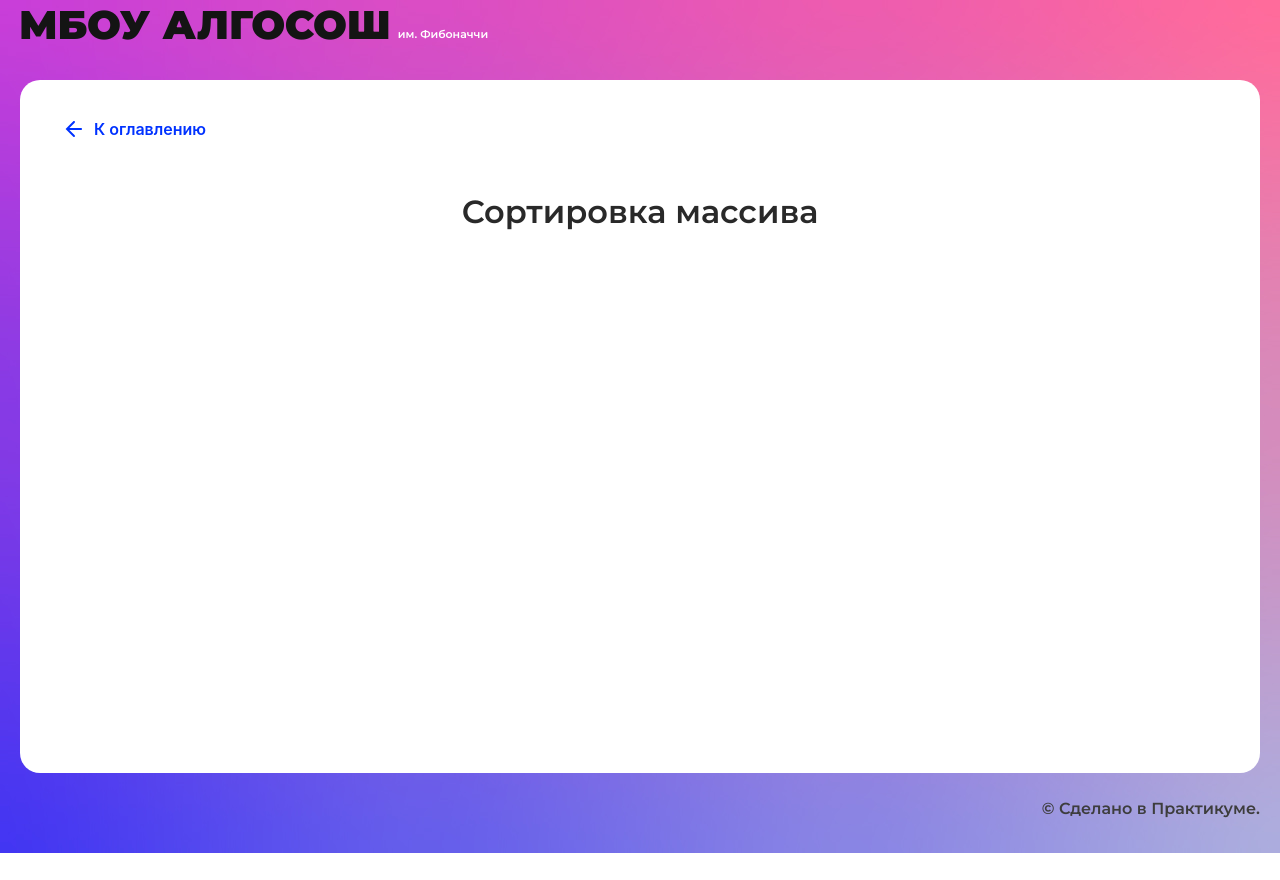
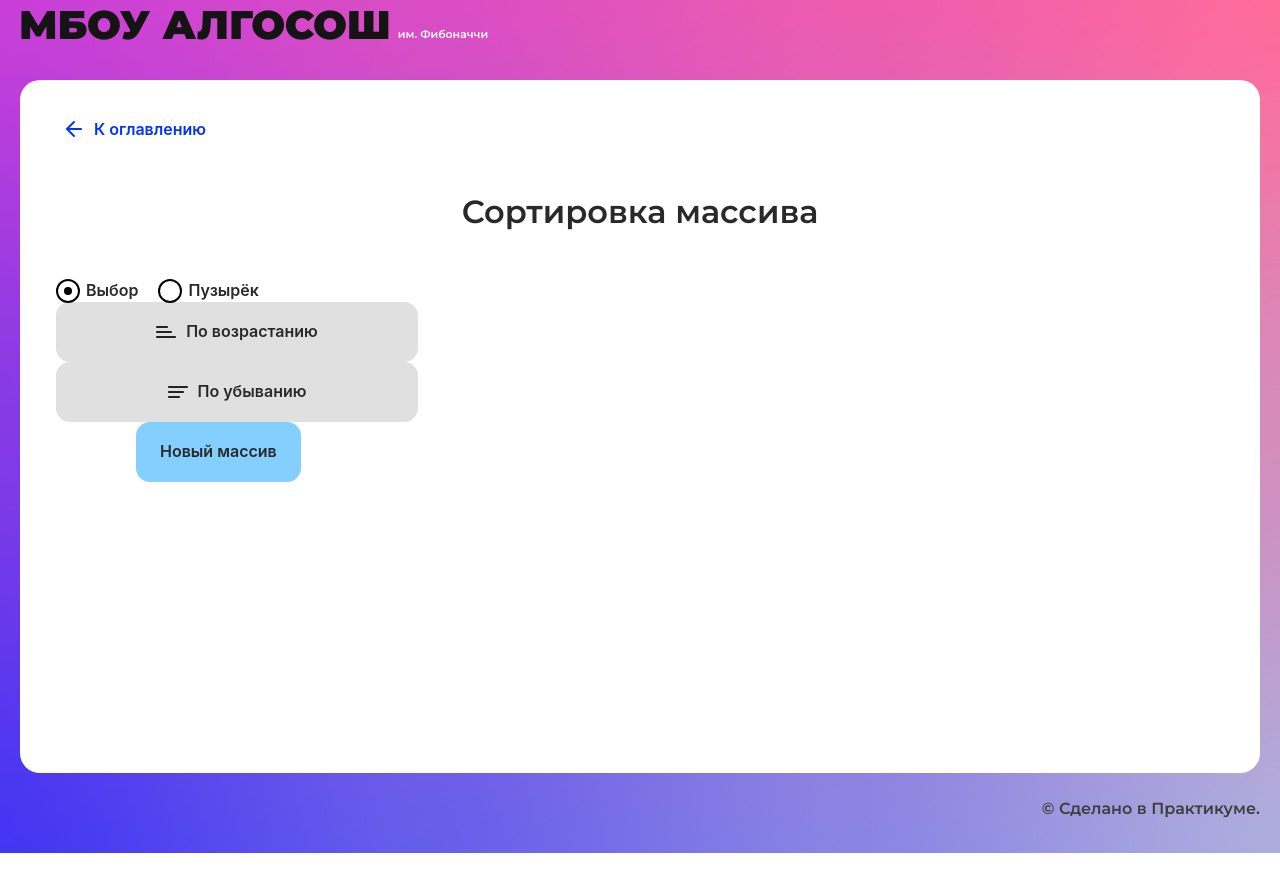
Before and after one commit to Armagidosha/-, a React (Create React App) app: page /sorting in a window 1280 px wide. Before the commit the page ends 853 px from the top, so only its background shows below. Built offline with nearby package versions, Linux system fonts and the light colour scheme.

Commit message:
feat: add sorting algo page

```diff
--- /dev/null
+++ b/src/components/sorting-page/sorting-page.module.css
@@ -0,0 +1,23 @@
+.container {
+  max-width: 940px;
+  align-items: center;
+}
+
+.radioContainer {
+  display: flex;
+  gap: 20px;
+  margin: 0 50px 0 0
+}
+
+.ul {
+  display: flex;
+  align-items: flex-end;
+  justify-content: center;
+  column-gap: 16px;
+  list-style: none;
+  padding: 0;
+  max-width: 1106px;
+  min-height: 350px;
+  margin: 48px auto 0;
+  flex-wrap: wrap;
+}
--- a/src/components/sorting-page/sorting-page.tsx
+++ b/src/components/sorting-page/sorting-page.tsx
@@ -1,10 +1,137 @@
-import React from "react";
+import styles from './sorting-page.module.css'
+import React, { useState } from "react";
 import { SolutionLayout } from "../ui/solution-layout/solution-layout";
+import { RadioInput } from "../ui/radio-input/radio-input";
+import { Button } from "../ui/button/button";
+import { Direction } from "../../types/direction";
+import { StateArray } from '../../types/uTypes';
+import { Column } from '../ui/column/column';
+import { ElementStates } from '../../types/element-states';
+import { delay } from '../../utils/utils';
 
 export const SortingPage: React.FC = () => {
+
+  const [result, setResult] = useState<StateArray<number>[]>([])
+  const [sortingAlgo, setSortingAlgo] = useState<string>('selection')
+  const [isDisabled, setIsDisabled] = useState<boolean>()
+
+  const randomizeArray = (minL: number, maxL: number) => {
+    const arrayLength = Math.floor(Math.random() * (maxL - minL + 1)) + minL
+    const randomizedArray: StateArray<number>[] = []
+    for (let i = 0; i < arrayLength; i++) {
+      randomizedArray.push({
+        element: Math.floor(Math.random() * 101),
+        state: ElementStates.Default
+      })
+    }
+    setResult(randomizedArray)
+  }
+
+  const bubbleSort = async (arr: StateArray<number>[], ascending: boolean) => {
+    setIsDisabled(true)
+    const length = arr.length
+    for (let i = 0; i < length; i++) {
+      for (let j = 0; j < length - 1 - i; j++) {
+        arr[j].state = ElementStates.Changing
+        arr[j + 1].state = ElementStates.Changing
+        const shouldSwap = ascending ? arr[j].element > arr[j + 1].element :
+          arr[j].element < arr[j + 1].element;
+
+        if (shouldSwap) {
+          const temp = arr[j].element;
+          arr[j].element = arr[j + 1].element;
+          arr[j + 1].element = temp;
+          await delay()
+          setResult([...arr])
+        }
+        arr[j].state = ElementStates.Default
+        arr[j + 1].state = ElementStates.Default
+      }
+      arr[length - i - 1].state = ElementStates.Modified
+    }
+
+    setResult([...arr])
+    setIsDisabled(false)
+  }
+
+
+  const selectionSort = async (arr: StateArray<number>[], ascending: boolean) => {
+    const length = arr.length;
+
+    for (let i = 0; i < length; i++) {
+      let minIndex = i;
+      arr[minIndex].state = ElementStates.Changing
+      setResult([...arr])
+      for (let j = i + 1; j < length; j++) {
+        arr[j].state = ElementStates.Changing
+        setResult([...arr])
+        await delay(100)
+        const shouldSwap = ascending ? arr[j].element < arr[minIndex].element :
+          arr[j].element > arr[minIndex].element;
+
+        if (shouldSwap) {
+          minIndex = j;
+        }
+        arr[j].state = ElementStates.Default
+        setResult([...arr])
+      }
+
+      if (minIndex !== i) {
+        const temp = arr[i];
+        arr[i] = arr[minIndex];
+        arr[minIndex] = temp;
+        arr[minIndex].state = ElementStates.Default;
+        arr[i].state = ElementStates.Modified;
+      }
+      arr[i].state = ElementStates.Modified;
+    }
+
+    setResult([...arr])
+  }
+
+  const chooseFunc = (ascending = true) => {
+    if (sortingAlgo === 'selection') {
+      selectionSort(result, ascending)
+    } else {
+      bubbleSort(result, ascending)
+    }
+  }
+
   return (
     <SolutionLayout title="Сортировка массива">
-
+      <div className={`${styles.container} input-container`}>
+        <div className={styles.radioContainer}>
+          <RadioInput label="Выбор" name="sorting" onInput={() => setSortingAlgo('selection')} defaultChecked />
+          <RadioInput label="Пузырёк" name="sorting" onInput={() => setSortingAlgo('bubble')} />
+        </div>
+        <Button
+          text="По возрастанию"
+          onClick={() => chooseFunc(true)}
+          sorting={Direction.Ascending}
+          isLoader={isDisabled}
+          disabled={result.length ? false : true}
+          linkedList='big' />
+        <Button
+          text="По убыванию"
+          onClick={() => chooseFunc(false)}
+          sorting={Direction.Descending}
+          isLoader={isDisabled}
+          disabled={result.length ? false : true}
+          linkedList='big' />
+        <Button
+          extraClass='ml-40'
+          text='Новый массив'
+          isLoader={isDisabled}
+          onClick={() => randomizeArray(3, 17)}
+        />
+      </div>
+      <ul className={styles.ul}>
+        {result.map((element, index) =>
+          <li key={index}>
+            <Column index={element.element} state={element.state} />
+          </li>
+        )}
+      </ul>
     </SolutionLayout>
   );
 };
```
